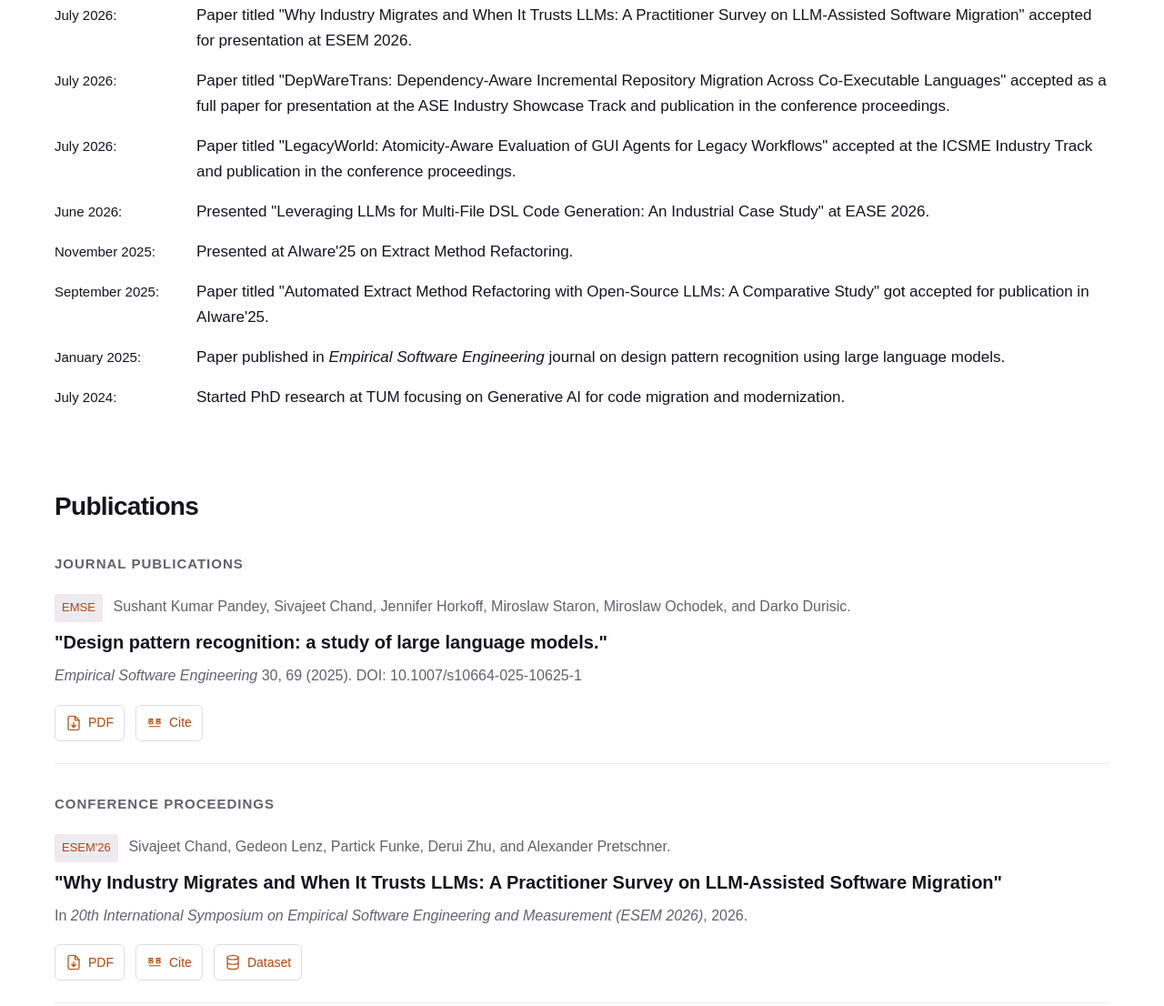
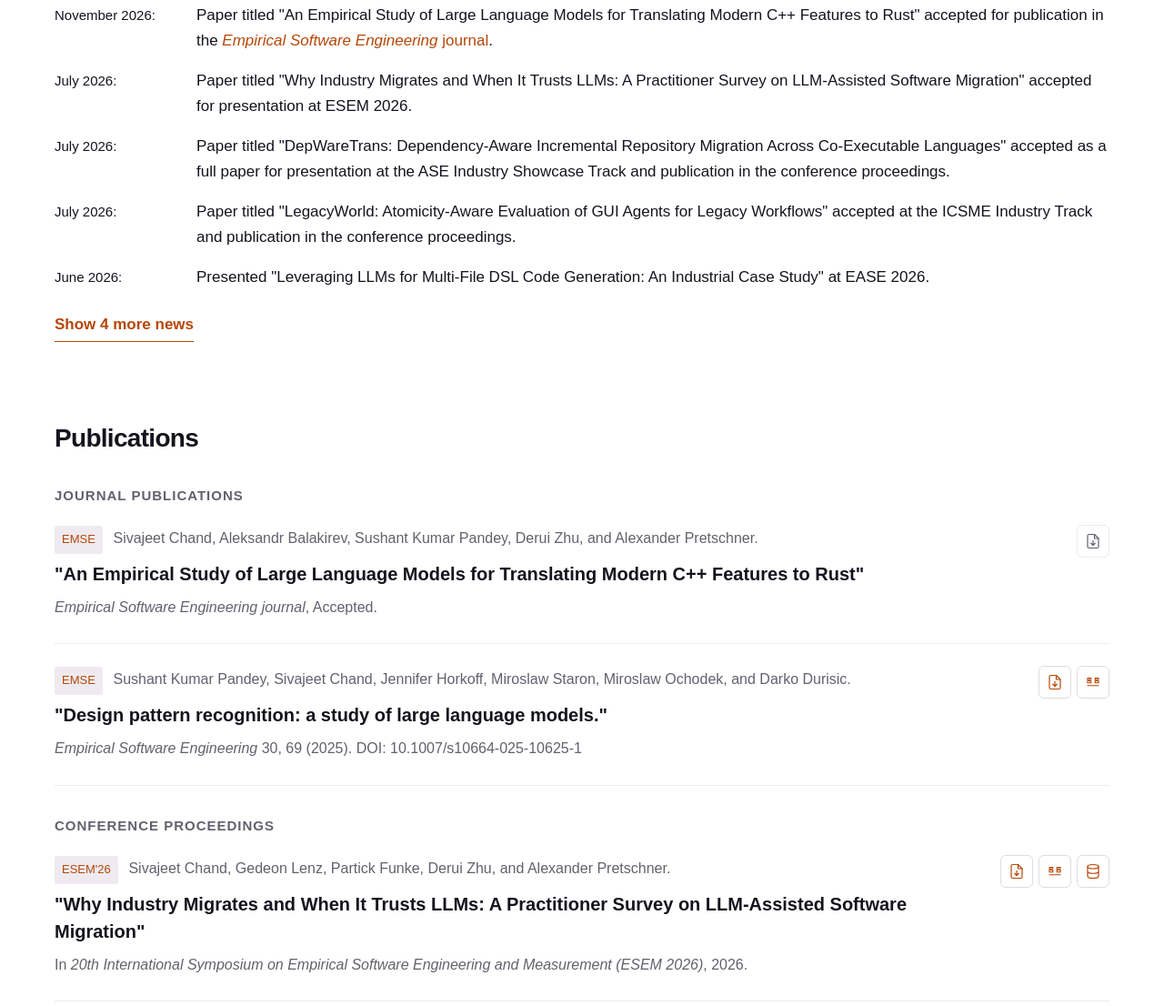
Before and after one commit to sivajeet/AcademicPortfolio, a plain HTML site: page index.html in a window 1280 px wide. Shown: the part 2030-3136 px from the top of the page at 91% size. Drawn offline with Linux system fonts and the light colour scheme.

Commit message:
Update portfolio news, publications, and presentations

```diff
--- a/app.js
+++ b/app.js
@@ -40,12 +40,16 @@ function renderNews(newsData) {
     const newsSection = document.getElementById('news');
     if (!newsSection) return;
 
-    const newsContainer = newsSection.querySelector('div:not(h2)') || document.createElement('div');
-    newsContainer.innerHTML = '';
+    const visibleCount = 5;
+    const newsContainer = newsSection.querySelector('#news-list') || document.createElement('div');
+    newsContainer.id = 'news-list';
+    newsContainer.replaceChildren();
+    newsSection.querySelector('.news-toggle')?.remove();
 
-    newsData.forEach(item => {
+    newsData.forEach((item, index) => {
         const newsItem = document.createElement('div');
         newsItem.className = 'news-item';
+        newsItem.hidden = index >= visibleCount;
         newsItem.innerHTML = `<span class="news-date">${escapeHtml(item.date)}:</span><div class="news-content">${item.content}</div>`;
         newsContainer.appendChild(newsItem);
     });
@@ -53,13 +57,33 @@ function renderNews(newsData) {
     if (!newsSection.contains(newsContainer)) {
         newsSection.appendChild(newsContainer);
     }
+
+    if (newsData.length > visibleCount) {
+        const toggle = document.createElement('button');
+        toggle.type = 'button';
+        toggle.className = 'news-toggle';
+        toggle.setAttribute('aria-controls', 'news-list');
+        toggle.setAttribute('aria-expanded', 'false');
+        toggle.textContent = `Show ${newsData.length - visibleCount} more news`;
+        toggle.addEventListener('click', () => {
+            const expanded = toggle.getAttribute('aria-expanded') !== 'true';
+            Array.from(newsContainer.children).slice(visibleCount).forEach(item => {
+                item.hidden = !expanded;
+            });
+            toggle.setAttribute('aria-expanded', String(expanded));
+            toggle.textContent = expanded ? 'Show fewer news' : `Show ${newsData.length - visibleCount} more news`;
+        });
+        newsSection.appendChild(toggle);
+    }
 }
 
 
 const publicationIcons = {
     pdf: '<path d="M14 2H6a2 2 0 0 0-2 2v16a2 2 0 0 0 2 2h12a2 2 0 0 0 2-2V8z"/><path d="M14 2v6h6M12 11v7m-3-3 3 3 3-3"/>',
     cite: '<path d="M9 6H4v7h5v-3H6V8h3zm11 0h-5v7h5v-3h-3V8h3zM4 17h16"/>',
-    dataset: '<ellipse cx="12" cy="5" rx="8" ry="3"/><path d="M4 5v14c0 4 16 4 16 0V5M4 12c0 4 16 4 16 0"/>'
+    dataset: '<ellipse cx="12" cy="5" rx="8" ry="3"/><path d="M4 5v14c0 4 16 4 16 0V5M4 12c0 4 16 4 16 0"/>',
+    slides: '<rect x="3" y="4" width="18" height="14" rx="2"/><path d="M8 21h8M12 18v3M7 9h10M7 13h6"/>',
+    recording: '<circle cx="12" cy="12" r="9"/><path d="m10 8 6 4-6 4z"/>'
 };
 
 function publicationIcon(name) {
@@ -83,7 +107,8 @@ function appendPublicationActions(container, pub) {
         link.target = '_blank';
         link.rel = 'noopener noreferrer';
         link.setAttribute('aria-label', `${label} for ${pub.title} (opens in a new tab)`);
-        link.innerHTML = `${publicationIcon(icon)}<span>${label}</span>`;
+        link.title = label;
+        link.innerHTML = publicationIcon(icon);
         actions.appendChild(link);
     };
     const pdf = publicationUrl(pub.pdf);
@@ -91,16 +116,20 @@ function appendPublicationActions(container, pub) {
     else {
         const unavailable = document.createElement('span');
         unavailable.className = 'publication-action unavailable';
-        unavailable.innerHTML = `${publicationIcon('pdf')}<span>PDF unavailable</span>`;
+        unavailable.setAttribute('role', 'img');
+        unavailable.setAttribute('aria-label', `PDF unavailable for ${pub.title}`);
+        unavailable.title = 'PDF unavailable';
+        unavailable.innerHTML = publicationIcon('pdf');
         actions.appendChild(unavailable);
     }
     if (pub.bibtex) {
         const cite = document.createElement('button');
         cite.type = 'button';
         cite.className = 'publication-action';
-        cite.innerHTML = `${publicationIcon('cite')}<span>Cite</span>`;
+        cite.innerHTML = publicationIcon('cite');
         cite.setAttribute('aria-label', `Cite ${pub.title}`);
         cite.setAttribute('aria-haspopup', 'dialog');
+        cite.title = 'Cite';
         cite.addEventListener('click', () => {
             document.getElementById('citation-title').textContent = pub.title;
             document.getElementById('citation-bibtex').value = pub.bibtex;
@@ -152,18 +181,27 @@ function renderPublications(journalsData, conferencesData) {
         nextElement = conferencesH3.nextElementSibling;
     }
 
+    let lastInsertedJournal = journalsH3;
     journalsData.forEach(pub => {
         const pubItem = document.createElement('div');
         pubItem.className = 'pub-item';
+        const details = document.createElement('div');
+        details.className = 'publication-details';
         const rawLabel = pub.label || '';
         const cleanLabel = rawLabel.replace(/^\[|\]$/g, '');
-        pubItem.innerHTML = `
-            <span class="pub-venue-badge">${escapeHtml(cleanLabel)}</span> ${escapeHtml(pub.authors)}.
-            <a href="${pub.link}" target="_blank" rel="noopener noreferrer">"${escapeHtml(pub.title)}"</a>
-            <i>${escapeHtml(pub.venue)}</i>${pub.volume ? ` ${escapeHtml(pub.volume)}` : ''}${pub.issue ? `, ${escapeHtml(pub.issue)}` : ''}${pub.year ? ` (${escapeHtml(pub.year)})` : ''}.${pub.doi ? ` DOI: ${escapeHtml(pub.doi)}` : ''}
+        const authors = pub.authors ? `${escapeHtml(pub.authors)}. ` : '';
+        const title = publicationUrl(pub.link)
+            ? `<a class="pub-title" href="${escapeHtml(pub.link)}" target="_blank" rel="noopener noreferrer">"${escapeHtml(pub.title)}"</a>`
+            : `<span class="pub-title">"${escapeHtml(pub.title)}"</span>`;
+        details.innerHTML = `
+            <span class="pub-venue-badge">${escapeHtml(cleanLabel)}</span> ${authors}
+            ${title}
+            <i>${escapeHtml(pub.venue)}</i>${pub.volume ? ` ${escapeHtml(pub.volume)}` : ''}${pub.issue ? `, ${escapeHtml(pub.issue)}` : ''}${pub.year ? ` (${escapeHtml(pub.year)})` : ''}${pub.status ? `, ${escapeHtml(pub.status)}` : ''}.${pub.doi ? ` DOI: ${escapeHtml(pub.doi)}` : ''}
         `;
+        pubItem.appendChild(details);
         appendPublicationActions(pubItem, pub);
-        journalsH3.parentElement.insertBefore(pubItem, journalsH3.nextElementSibling);
+        lastInsertedJournal.parentElement.insertBefore(pubItem, lastInsertedJournal.nextElementSibling);
+        lastInsertedJournal = pubItem;
     });
 
     const sortedConferences = [...conferencesData].sort((a, b) => (b.year || 0) - (a.year || 0));
@@ -172,13 +210,16 @@ function renderPublications(journalsData, conferencesData) {
     sortedConferences.forEach(pub => {
         const pubItem = document.createElement('div');
         pubItem.className = 'pub-item';
+        const details = document.createElement('div');
+        details.className = 'publication-details';
         const rawLabel = pub.label || '';
         const cleanLabel = rawLabel.replace(/^\[|\]$/g, '');
-        pubItem.innerHTML = `
+        details.innerHTML = `
             <span class="pub-venue-badge">${escapeHtml(cleanLabel)}</span> ${escapeHtml(pub.authors)}.
-            <a href="${pub.link}" target="_blank" rel="noopener noreferrer">"${escapeHtml(pub.title)}"</a>
+            <a class="pub-title" href="${pub.link}" target="_blank" rel="noopener noreferrer">"${escapeHtml(pub.title)}"</a>
             In <i>${escapeHtml(pub.venue)}</i>${pub.pages ? `, ${escapeHtml(pub.pages)}` : ''}${pub.year ? `, ${escapeHtml(pub.year)}` : ''}.${pub.doi ? ` DOI: ${escapeHtml(pub.doi)}` : ''}
         `;
+        pubItem.appendChild(details);
         appendPublicationActions(pubItem, pub);
         lastInsertedElement.parentElement.insertBefore(pubItem, lastInsertedElement.nextElementSibling);
         lastInsertedElement = pubItem;
@@ -272,11 +313,35 @@ function renderPresentations(presData) {
     presData.forEach(pres => {
         const presItem = document.createElement('div');
         presItem.className = 'pres-item';
-        presItem.innerHTML = `
+        const details = document.createElement('div');
+        details.className = 'presentation-details';
+        details.innerHTML = `
             <div class="pres-title">${escapeHtml(pres.title)}</div>
             <div class="pres-details">${escapeHtml(pres.venue)}, ${escapeHtml(pres.date)}</div>
-            ${pres.recordingLink ? `<a href="${pres.recordingLink}" class="watch-link" target="_blank" rel="noopener noreferrer">[Watch Recording]</a>` : ''}
         `;
+        presItem.appendChild(details);
+
+        const actions = document.createElement('div');
+        actions.className = 'presentation-actions';
+        const addAction = (label, icon, url) => {
+            const link = document.createElement('a');
+            link.className = 'presentation-action';
+            link.href = url;
+            link.target = '_blank';
+            link.rel = 'noopener noreferrer';
+            link.setAttribute('aria-label', `${label} for ${pres.title} (opens in a new tab)`);
+            link.title = label;
+            link.innerHTML = publicationIcon(icon);
+            actions.appendChild(link);
+        };
+        const slides = publicationUrl(pres.slidesLink);
+        if (slides) addAction('View slides', 'slides', slides);
+        const recording = publicationUrl(pres.recordingLink);
+        if (recording) addAction('Watch recording', 'recording', recording);
+        if (actions.childElementCount) {
+            presItem.classList.add('has-actions');
+            presItem.appendChild(actions);
+        }
         container.appendChild(presItem);
     });
 }
--- a/data/news.json
+++ b/data/news.json
@@ -1,4 +1,8 @@
 [
+    {
+        "date": "November 2026",
+        "content": "Paper titled \"An Empirical Study of Large Language Models for Translating Modern C++ Features to Rust\" accepted for publication in the <a href=\"https://link.springer.com/journal/10664\" target=\"_blank\" rel=\"noopener noreferrer\"><i>Empirical Software Engineering</i> journal</a>."
+    },
     {
         "date": "July 2026",
         "content": "Paper titled \"Why Industry Migrates and When It Trusts LLMs: A Practitioner Survey on LLM-Assisted Software Migration\" accepted for presentation at ESEM 2026."
@@ -25,7 +29,7 @@
     },
     {
         "date": "January 2025",
-        "content": "Paper published in <i>Empirical Software Engineering</i> journal on design pattern recognition using large language models."
+        "content": "Paper published in <a href=\"https://link.springer.com/journal/10664\" target=\"_blank\" rel=\"noopener noreferrer\"><i>Empirical Software Engineering</i> journal</a> on design pattern recognition using large language models."
     },
     {
         "date": "July 2024",
--- a/data/presentations.json
+++ b/data/presentations.json
@@ -1,8 +1,33 @@
 [
+    {
+        "title": "DepWareTrans: Dependency-Aware Incremental Repository Migration Across Co-Executable Languages",
+        "venue": "ASE",
+        "date": "October 2026",
+        "slidesLink": "https://tumde-my.sharepoint.com/:p:/g/personal/sivajeet_chand_tum_de/cQrFop1YQkvSR5t1FILOTy0wEgUDVzl7cIy9fbInftKTE7wSLg"
+    },
+    {
+        "title": "Why Industry Migrates and When It Trusts LLMs: A Practitioner Survey on LLM-Assisted Software Migration",
+        "venue": "ESEM",
+        "date": "October 2026",
+        "slidesLink": "https://tumde-my.sharepoint.com/:p:/g/personal/sivajeet_chand_tum_de/cQpSSstvx1R8QpR2TrdCt_DLEgUDWstQU_9HK-AQIGvMWEUyKQ"
+    },
+    {
+        "title": "LegacyWorld: Atomicity-Aware Evaluation of GUI Agents for Legacy Workflows",
+        "venue": "ICSME",
+        "date": "September 2026",
+        "slidesLink": "https://tumde-my.sharepoint.com/:p:/g/personal/sivajeet_chand_tum_de/cQprDj1xZIB1TqKvOggwqPzYEgUD3CYJcQljuc1NEW83ADG6Yg"
+    },
+    {
+        "title": "Cross-Language Semantic Clone Detection with Instruction Fine-Tuned LLMs",
+        "venue": "SEAA",
+        "date": "September 2026",
+        "slidesLink": "https://tumde-my.sharepoint.com/:p:/g/personal/sivajeet_chand_tum_de/cQpULbNu0pSXQqAhVqcsjNzKEgUDAKyOTIjE-tBzzoWYlndjoQ"
+    },
     {
         "title": "Leveraging LLMs for Multi-File DSL Code Generation: An Industrial Case Study",
         "venue": "EASE",
-        "date": "June 2026"
+        "date": "June 2026",
+        "slidesLink": "https://tumde-my.sharepoint.com/:p:/g/personal/sivajeet_chand_tum_de/cQoHxsDTJryvR5438R2D9zlqEgUDoX8lpui1zjRkq3jP7PUhQg"
     },
     {
         "title": "Automated Extract Method Refactoring with Open-Source LLMs",
--- a/data/publications-journals.json
+++ b/data/publications-journals.json
@@ -1,4 +1,14 @@
 [
+    {
+        "label": "[EMSE]",
+        "authors": "Sivajeet Chand, Aleksandr Balakirev, Sushant Kumar Pandey, Derui Zhu, and Alexander Pretschner",
+        "title": "An Empirical Study of Large Language Models for Translating Modern C++ Features to Rust",
+        "venue": "Empirical Software Engineering journal",
+        "status": "Accepted",
+        "link": "",
+        "pdf": "",
+        "dataset": ""
+    },
     {
         "label": "[EMSE]",
         "authors": "Sushant Kumar Pandey, Sivajeet Chand, Jennifer Horkoff, Miroslaw Staron, Miroslaw Ochodek, and Darko Durisic",
--- a/styles.css
+++ b/styles.css
@@ -226,6 +226,8 @@ p {
     padding-left: 1.5rem;
     position: relative;
 }
+.pres-item.has-actions { display:grid; grid-template-columns:minmax(0,1fr) auto; gap:16px; align-items:start; }
+.presentation-details { min-width:0; }
 
 .pres-item::before {
     content: "•";
@@ -256,13 +258,6 @@ p {
 
 #service-list li strong {
     color: var(--heading-color);
-}
-
-.watch-link {
-    display: inline-block;
-    margin-top: 0.3rem;
-    color: var(--link-color);
-    font-size: 0.9rem;
 }
 
 /* News */
@@ -560,8 +555,9 @@ h3 { font-weight:600; }
 #news { border-top:1px solid var(--light-border); padding-top:36px; }
 .news-item { font-size:14px; }.news-date { display:inline-block; min-width:105px; font-size:12px; }
 #publications>h3 { font-size:12px; letter-spacing:1px; text-transform:uppercase; margin:32px 0 20px; color:var(--secondary-text); }
-.pub-item { padding:0 0 24px; margin-bottom:24px; border-bottom:1px solid var(--light-border); font-size:13px; color:var(--secondary-text); line-height:1.9; }
-.pub-item>a { font-size:17px; font-weight:600; line-height:1.5; display:block; color:var(--text-color); margin:7px 0; }
+.pub-item { display:grid; grid-template-columns:minmax(0,1fr) auto; gap:16px; align-items:start; padding:0 0 24px; margin-bottom:24px; border-bottom:1px solid var(--light-border); font-size:13px; color:var(--secondary-text); line-height:1.9; }
+.publication-details { min-width:0; }
+.publication-details>.pub-title { font-size:17px; font-weight:600; line-height:1.5; display:block; color:var(--text-color); margin:7px 0; }
 .pub-venue-badge { font-size:10px; color:var(--link-color); padding:3px 8px; }
 .teaching-table { font-size:14px; }.teaching-table td { padding:14px 0; border-bottom:1px solid var(--light-border); }
 .thesis-item { font-size:14px; padding-bottom:9px; }.thesis-group { color:var(--secondary-text); font-size:12px; margin-top:24px; }
@@ -585,8 +581,10 @@ footer { text-align:left; margin:0; padding:25px 0; font-size:10px; display:flex
 .survey-question { display:flex; align-items:center; gap:12px; padding:18px 0; font-size:12px; border-bottom:1px solid #dce8df; }
 .survey-question span { font-size:10px; color:#597361; }
 .news-item { display:grid; grid-template-columns:105px minmax(0,1fr); column-gap:16px; align-items:baseline; }
+.news-item[hidden] { display:none; }
 .news-date { min-width:0; margin-right:0; }
 .news-content { min-width:0; }
+.news-toggle { margin-top:8px; padding:0 0 4px; border:0; border-bottom:1px solid currentColor; background:none; color:var(--link-color); font:inherit; font-weight:600; cursor:pointer; }
 @media(min-width:701px) and (max-width:1000px) { .research-grid { grid-template-columns:1fr; }.research-card { min-height:0; display:grid; grid-template-columns:1fr 1fr; column-gap:30px; padding-bottom:28px; }.research-card .card-meta,.research-card h3,.research-card>p,.research-card .card-link { grid-column:1; }.research-card>p { min-height:0; }.research-card>div:last-child { grid-column:2; grid-row:1 / 5; margin:0; align-self:center; } }
 @media(max-width:700px) { .research-card>p { min-height:0; }.news-item { grid-template-columns:80px minmax(0,1fr); column-gap:14px; }.news-date { font-size:11px; } }
 
@@ -605,7 +603,7 @@ body { font-size:17px; }
 .news-date { font-size:15px; }
 #publications>h3 { font-size:15px; }
 .pub-item { font-size:16px; }
-.pub-item>a { font-size:20px; }
+.publication-details>.pub-title { font-size:20px; }
 .pub-venue-badge { font-size:13px; }
 .teaching-table, .thesis-item, .pres-item, #service-list { font-size:17px; }
 .thesis-type, .thesis-group, .pres-details { font-size:15px; }
@@ -630,10 +628,10 @@ footer { font-size:13px; }
     color:#b9b5c3;
     border-bottom-color:#39343f;
 }
-[data-theme="dark"] .pub-item>a {
+[data-theme="dark"] .publication-details>.pub-title {
     color:#fff3e8;
 }
-[data-theme="dark"] .pub-item>a:hover {
+[data-theme="dark"] .publication-details>a.pub-title:hover {
     color:var(--link-color);
     text-decoration:underline;
 }
@@ -647,11 +645,13 @@ footer { font-size:13px; }
     font-weight:600;
 }
 
-.publication-actions { display:flex; flex-wrap:wrap; gap:12px; margin-top:16px; }
-.publication-action { display:inline-flex; align-items:center; justify-content:center; gap:7px; padding:7px 11px; min-height:40px; font:500 14px/1.4 Arial, sans-serif; color:var(--link-color); background:transparent; border:1px solid var(--border-color); border-radius:6px; cursor:pointer; text-decoration:none; }
-.publication-action svg { width:18px; height:18px; flex-shrink:0; }
-.publication-action:hover { background:var(--light-border); text-decoration:none; }
+.publication-actions, .presentation-actions { display:flex; gap:6px; }
+.publication-action, .presentation-action { display:inline-flex; align-items:center; justify-content:center; gap:7px; padding:7px 11px; min-height:40px; font:500 14px/1.4 Arial, sans-serif; color:var(--link-color); background:transparent; border:1px solid var(--border-color); border-radius:6px; cursor:pointer; text-decoration:none; }
+.publication-actions .publication-action, .presentation-actions .presentation-action { width:36px; height:36px; min-height:0; padding:0; }
+.publication-action svg, .presentation-action svg { width:18px; height:18px; flex-shrink:0; }
+.publication-action:not(.unavailable):hover, .presentation-action:hover { background:var(--light-border); text-decoration:none; }
 .publication-action.unavailable { color:var(--secondary-text); border-color:var(--light-border); cursor:default; }
+@media(max-width:700px) { .publication-actions, .presentation-actions { flex-direction:column; } }
 #citation-dialog { width:min(760px,calc(100% - 32px)); max-height:85dvh; margin:auto; padding:28px; border:1px solid var(--border-color); border-radius:12px; background:var(--bg-color); color:var(--text-color); box-shadow:0 24px 80px #0005; }
 #citation-dialog::backdrop { background:#0009; }
 .citation-header { display:flex; justify-content:space-between; align-items:center; gap:16px; }
```
